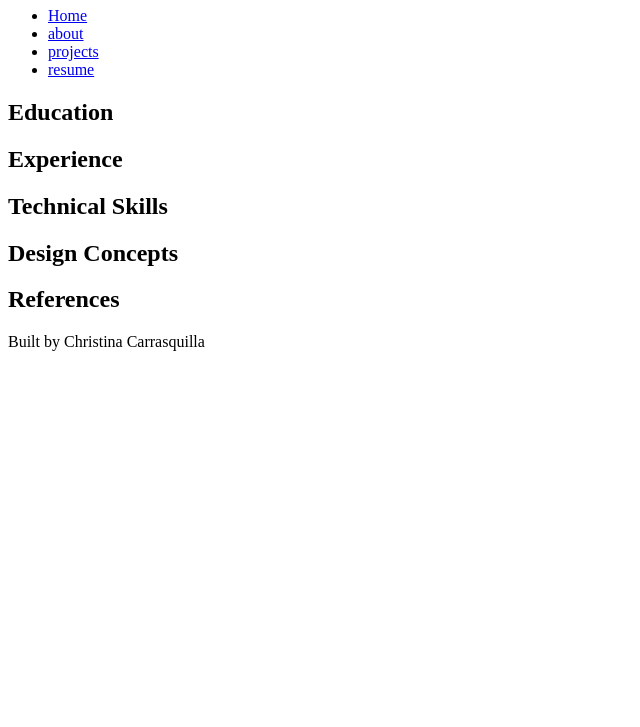
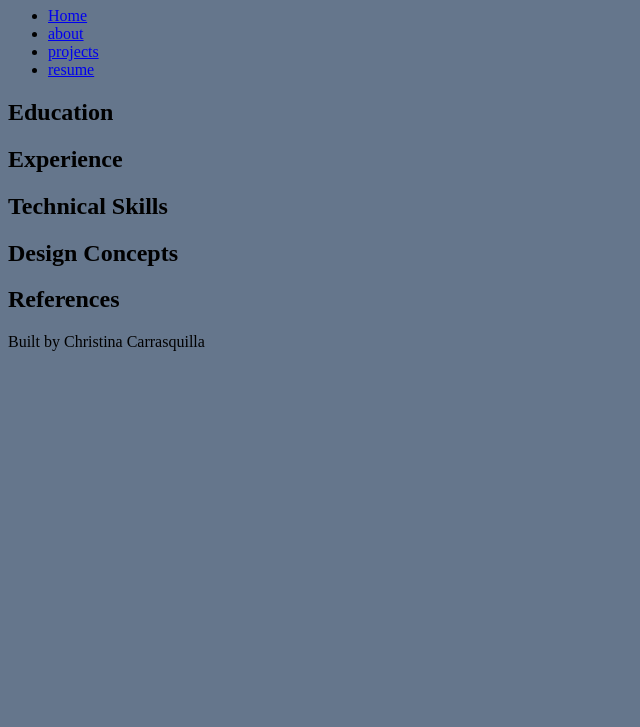
Before and after one commit to ccarra1/myfirstportfolio, a plain HTML site: page resume.html in a window 1280 px wide. Shown: the part 73-800 px from the top of the page, without its empty margins (0-640 px from the left). Drawn offline with Linux system fonts and the light colour scheme.

Commit message:
code-along complete

```diff
--- a/resume.html
+++ b/resume.html
@@ -3,6 +3,7 @@
 <head>
     <meta charset="UTF-8">
     <meta name="viewport" content="width=device-width, initial-scale=1.0">
+    <link rel="stylesheet" href="styles.css">
     <title>Resume</title>
 </head>
 <body>
--- /dev/null
+++ b/styles.css
@@ -0,0 +1,13 @@
+/* CSS by Christina Carrasquilla */
+/* Color Palette
+deep black= #05080D
+slate blue= #65768C
+steel blue= #263640
+burnt orange=#BF5B04
+earth=#733917
+*/
+
+/* GLOBAL (base) MOBILE FIRST */
+body {
+    background-color:#65768C;
+}
```
Also changed, not shown: about.html (+1 -0 lines), index.html (+1 -0 lines), projects.html (+1 -0 lines).
